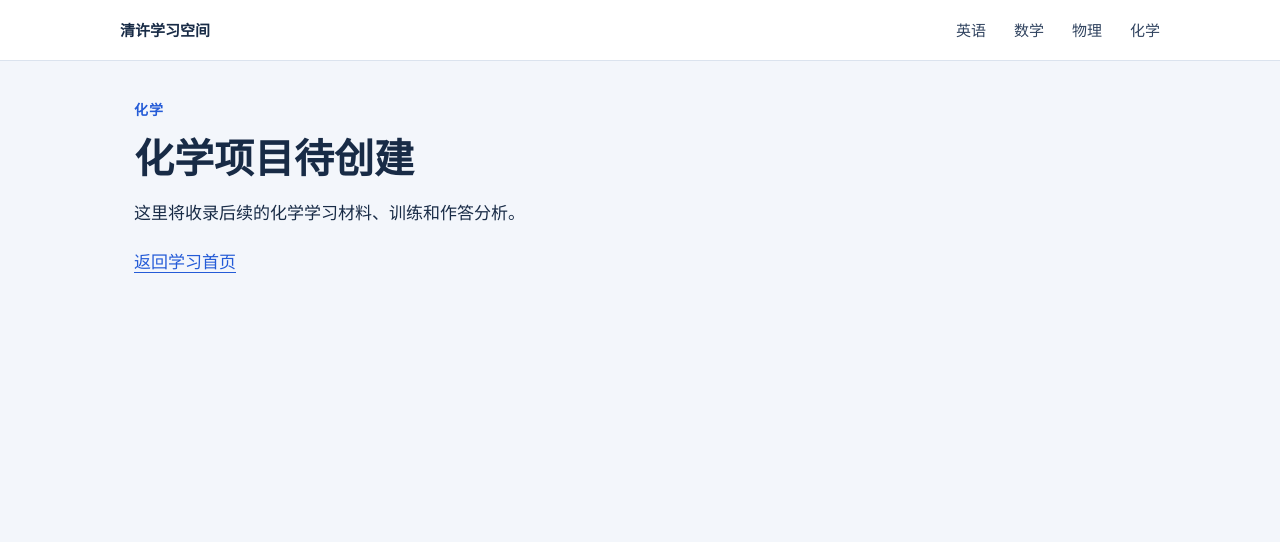
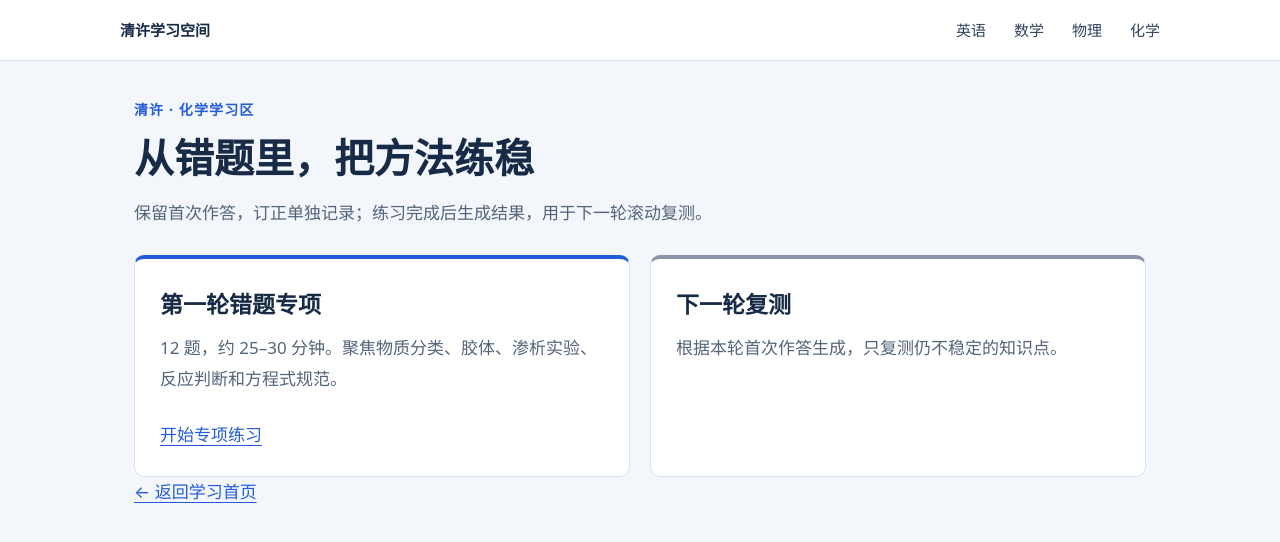
Before and after one commit to LenaLenaPan/qingxu-highschool, a plain HTML site: page public/chemistry/index.html in a window 1280 px wide. Drawn offline with Linux system fonts and the light colour scheme.

Commit message:
feat(chemistry): activate learning area

```diff
--- a/public/chemistry/index.html
+++ b/public/chemistry/index.html
@@ -1 +1 @@
-<!doctype html><html lang="zh-CN"><head><meta charset="utf-8"><meta name="viewport" content="width=device-width, initial-scale=1"><title>化学 · 清许学习空间</title><link rel="stylesheet" href="/shared/portal.css"></head><body><main><div class="kicker">化学</div><h1>化学项目待创建</h1><p>这里将收录后续的化学学习材料、训练和作答分析。</p><a href="/">返回学习首页</a></main><script defer src="/shared/nav.js"></script></body></html>
+<!doctype html><html lang="zh-CN"><head><meta charset="utf-8"><meta name="viewport" content="width=device-width, initial-scale=1"><title>化学 · 清许学习空间</title><link rel="stylesheet" href="/shared/portal.css"></head><body><main><div class="kicker">清许 · 化学学习区</div><h1>从错题里，把方法练稳</h1><p class="muted">保留首次作答，订正单独记录；练习完成后生成结果，用于下一轮滚动复测。</p><div class="grid"><section class="card"><h2>第一轮错题专项</h2><p>12 题，约 25–30 分钟。聚焦物质分类、胶体、渗析实验、反应判断和方程式规范。</p><a href="/chemistry/special-practice-1.html">开始专项练习</a></section><section class="card pending"><h2>下一轮复测</h2><p>根据本轮首次作答生成，只复测仍不稳定的知识点。</p></section></div><a href="/">← 返回学习首页</a></main><script defer src="/shared/nav.js"></script></body></html>
```
